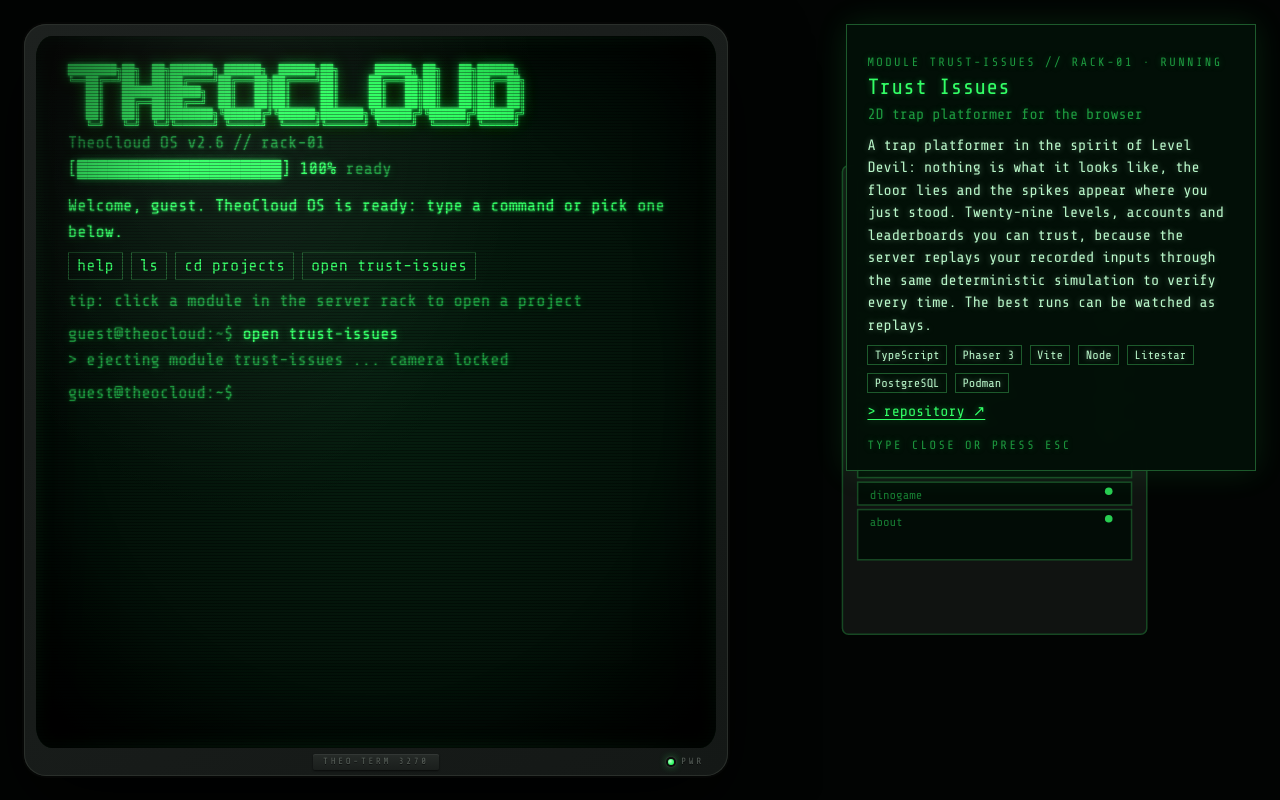
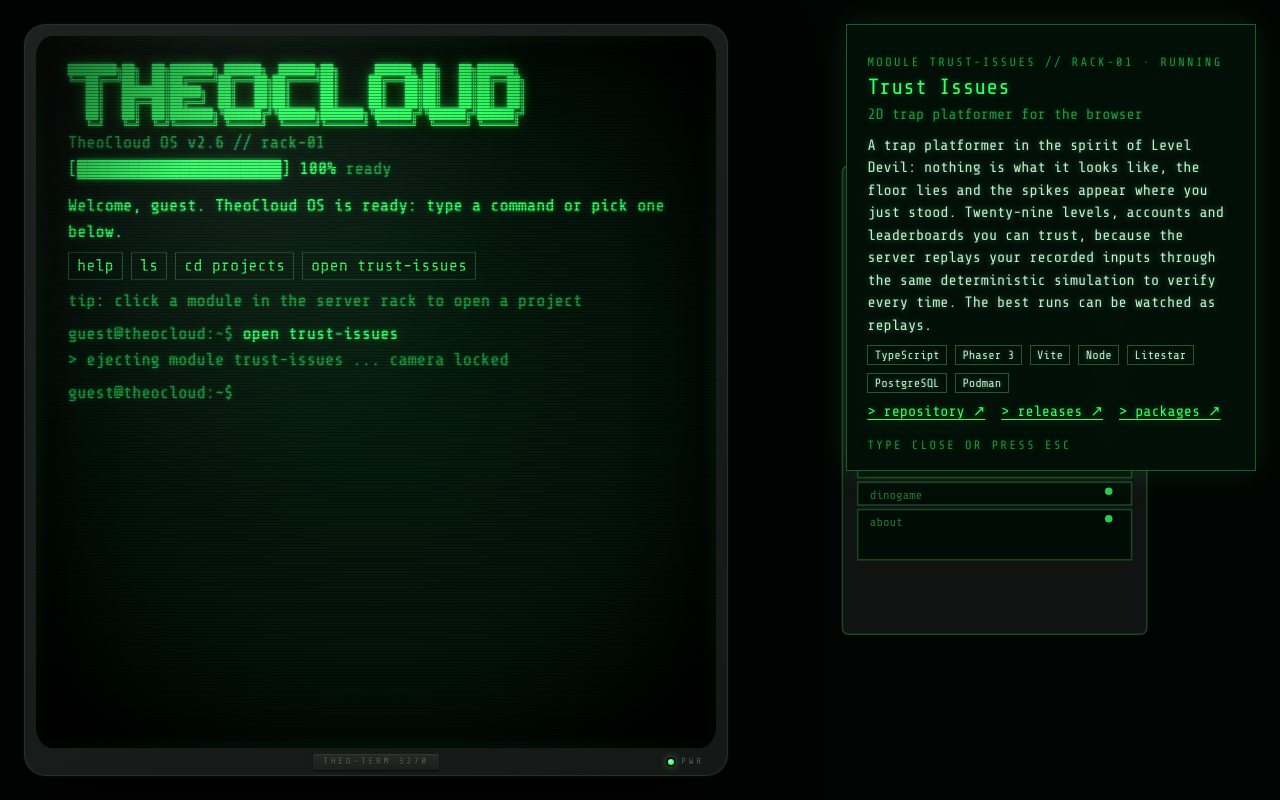
Before and after one commit to theoleuthardt/portfolio, a React (Vite) app: page / in a window 1280 px wide. Both pictures are taken after a click on the button "open trust-issues". Built offline with nearby package versions, Linux system fonts and the light colour scheme.

Commit message:
feat: releases and packages links on project screens (#93)
Projects carry optional website, releases and packages links, collected
once from the GitHub API; the project screen shows each link only when
it exists.

Co-Authored-By: Claude Opus 5.5 <noreply@anthropic.com>

```diff
--- a/src/content/projects.ts
+++ b/src/content/projects.ts
@@ -17,12 +17,22 @@ export interface Project {
   summary: string;
   stack: readonly string[];
   repository: string;
+  /** Live site of the project, if it is deployed somewhere public. */
+  website?: string;
+  /** GitHub releases page, if the repository publishes releases. */
+  releases?: string;
+  /** GitHub packages of the repository, e.g. container images on GHCR. */
+  packages?: string;
   /** Height of the module in rack units. */
   units: 1 | 2;
   fork?: Fork;
 }
 
-/** The projects in rack order, top to bottom. */
+/**
+ * The projects in rack order, top to bottom. Releases and packages were
+ * collected once from the GitHub API; none of the repositories sets a
+ * homepage or a public deployment URL yet.
+ */
 export const projects: readonly Project[] = [
   {
     id: "backlog-manager",
@@ -32,6 +42,9 @@ export const projects: readonly Project[] = [
       "Organise your gaming backlog: track games with HowLongToBeat and IGDB data, sort them into categories by drag and drop, sync playtimes from Steam and import or export CSV files. A Python/Litestar REST API backs a React/Vite frontend that ships as a Tauri desktop app.",
     stack: ["Python", "Litestar", "PostgreSQL", "React", "Vite", "Tauri"],
     repository: "https://github.com/theoleuthardt/backlog-manager",
+    releases: "https://github.com/theoleuthardt/backlog-manager/releases",
+    packages:
+      "https://github.com/theoleuthardt?tab=packages&repo_name=backlog-manager",
     units: 2,
   },
   {
@@ -50,6 +63,9 @@ export const projects: readonly Project[] = [
       "Podman",
     ],
     repository: "https://github.com/theoleuthardt/trust-issues",
+    releases: "https://github.com/theoleuthardt/trust-issues/releases",
+    packages:
+      "https://github.com/theoleuthardt?tab=packages&repo_name=trust-issues",
     units: 2,
   },
   {
@@ -60,6 +76,7 @@ export const projects: readonly Project[] = [
       "A self-hosted learning app for flashcard decks and quizzes, organised by topics and studied with spaced repetition (SM-2). Built to learn Russian, works for anything: multiple-choice quizzes with explanations, daily mixes, Discord reminders, multiple users and an installable PWA.",
     stack: ["React", "TypeScript", "Vite", "Express", "Docker"],
     repository: "https://github.com/theoleuthardt/flashi",
+    packages: "https://github.com/theoleuthardt?tab=packages&repo_name=flashi",
     units: 2,
   },
   {
@@ -80,6 +97,8 @@ export const projects: readonly Project[] = [
       "A Podman container for developing the Backlog Manager with Claude Code, running permanently in a privileged Debian LXC on Proxmox and controlled remotely. It bundles Claude Code, Flutter, Node, uv, the GitHub CLI, go-task and a review script that uses CodeRabbit with an Ollama fallback.",
     stack: ["Podman", "Debian", "Proxmox", "Claude Code", "Shell"],
     repository: "https://github.com/theoleuthardt/claude-devcontainer",
+    packages:
+      "https://github.com/theoleuthardt?tab=packages&repo_name=claude-devcontainer",
     units: 1,
   },
   {
@@ -101,6 +120,7 @@ export const projects: readonly Project[] = [
       "A remake of the iconic dinosaur endless runner from Chrome's offline page: run through the desert, jump over cacti and chase the high score while the game speeds up over time. Written in C++ with raylib and built with CMake.",
     stack: ["C++", "raylib", "CMake"],
     repository: "https://github.com/theoleuthardt/DinoGame",
+    releases: "https://github.com/theoleuthardt/DinoGame/releases",
     units: 1,
   },
 ];
--- a/src/ui/ProjectScreen.tsx
+++ b/src/ui/ProjectScreen.tsx
@@ -6,9 +6,19 @@ export interface ProjectScreenProps {
   project: Project;
 }
 
-/** The detail screen of a project, shown after `open <project>`. */
+/**
+ * The detail screen of a project, shown after `open <project>`. Links to
+ * the website, releases and packages appear only when the project has them.
+ */
 export function ProjectScreen({ project }: ProjectScreenProps) {
   const headingId = useId();
+  const links = [
+    ["repository", project.repository],
+    ["website", project.website],
+    ["releases", project.releases],
+    ["packages", project.packages],
+    ["upstream", project.fork?.upstream],
+  ] as const;
   return (
     <section aria-labelledby={headingId} className="crt-screen my-3">
       <p className="text-hud uppercase text-phosphor-dim">
@@ -28,18 +38,13 @@ export function ProjectScreen({ project }: ProjectScreenProps) {
         ))}
       </ul>
       <p className="flex flex-wrap gap-4">
-        <a href={project.repository} target="_blank" rel="noopener noreferrer">
-          &gt; repository ↗
-        </a>
-        {project.fork ? (
-          <a
-            href={project.fork.upstream}
-            target="_blank"
-            rel="noopener noreferrer"
-          >
-            &gt; upstream ↗
-          </a>
-        ) : null}
+        {links.map(([label, url]) =>
+          url === undefined ? null : (
+            <a key={label} href={url} target="_blank" rel="noopener noreferrer">
+              &gt; {label} ↗
+            </a>
+          ),
+        )}
       </p>
     </section>
   );
```
Also changed, not shown: 2 other files (tests, documents, lock files or other folders).
